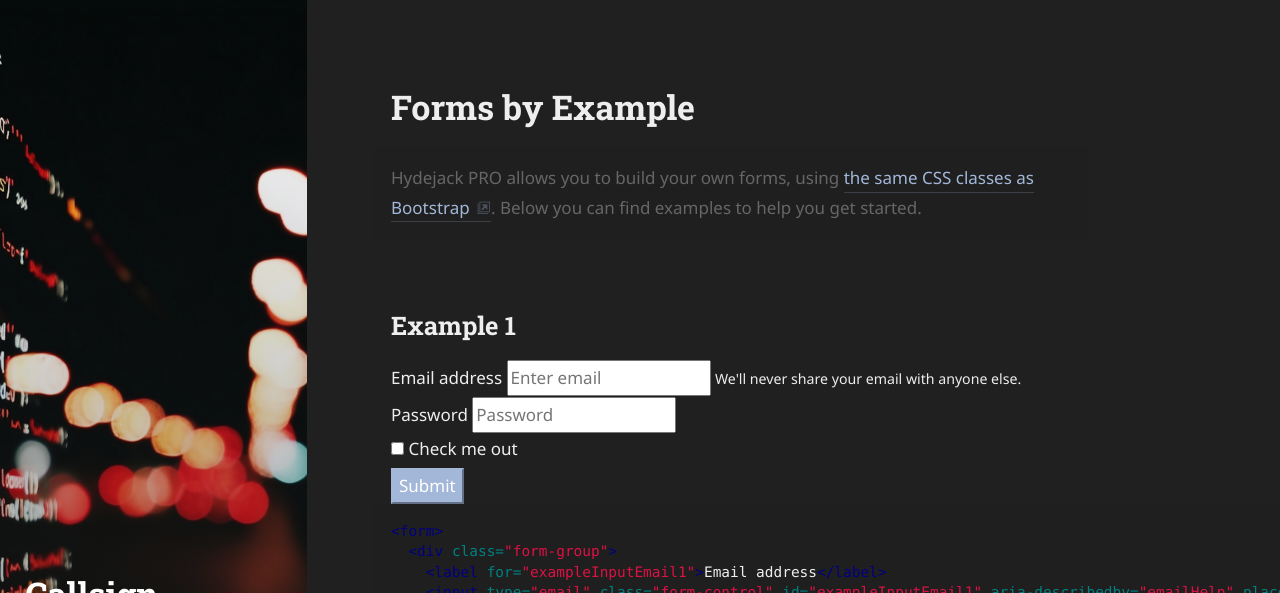
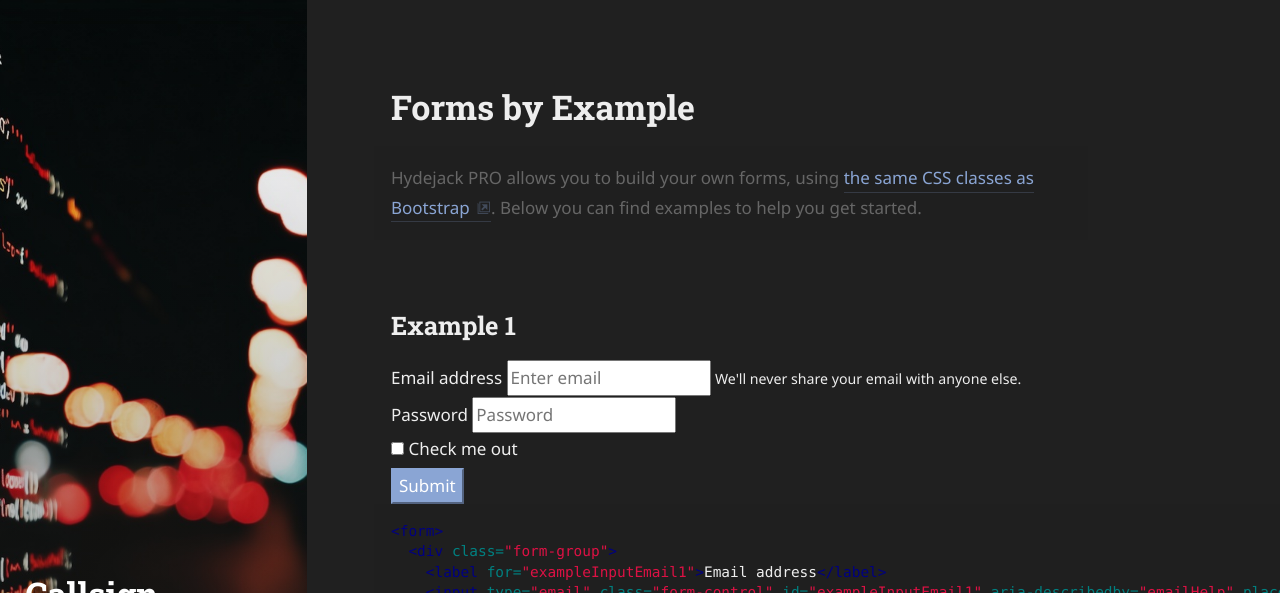
Before and after one commit to callsign88/callsign88.github.io, a Jekyll site: the page built from forms-by-example.md, in a window 1280 px wide. Shown: the top 593 px of the page. Built offline with Jekyll 4.4.1, drawn with Linux system fonts in a browser that asks for light colours; some web fonts are replaced.

Commit message:
Update _config.yml: change accent_color to #8aa5d4

```diff
--- a/_config.yml
+++ b/_config.yml
@@ -72,7 +72,7 @@ paginate_path:         /page-:num/
 
 # Sidebar image and theme color of the site.
 accent_image:          /assets/img/sidebar-bg.jpg
-accent_color:          '#a3b7d9'
+accent_color:          '#8aa5d4'
 
 # The string encoding which fonts to fetch from Google Fonts.
 # See: <https://qwtel.com/hydejack/docs/configuration/>
```
